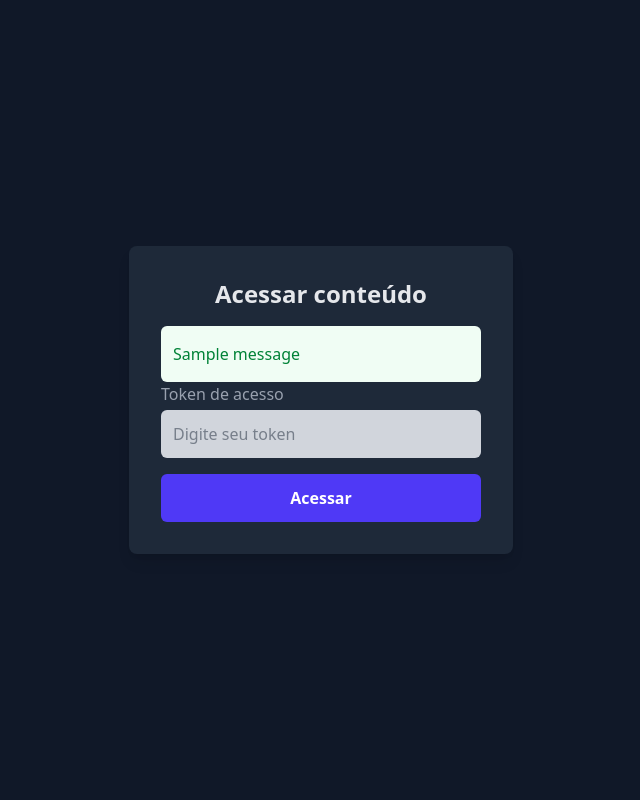
After one commit to inux13/mentorias-python, a Django app: page /mentorados/auth/ in a window 1280 px wide. The commit adds this page. Shown: the whole page, without its empty margins (319-959 px from the left). Run offline with Django 5.2, Linux system fonts and the light colour scheme; tables that the repository leaves empty hold one stand-in row (values such as "Sample post"); one stand-in notice (Sample message) is shown.

Commit message:
Continuação

```diff
--- /dev/null
+++ b/mentorados/auth.py
@@ -0,0 +1,4 @@
+from .models import Mentorados
+
+def valida_token(token):
+    return Mentorados.objects.filter(token=token).first()
--- /dev/null
+++ b/mentorados/templates/auth_mentorado.html
@@ -0,0 +1,29 @@
+{% extends "base.html" %}
+
+{% block 'body' %}
+    <div class="bg-gray-900 flex items-center justify-center h-screen">
+        <div class="bg-gray-800 p-8 rounded-lg shadow-lg text-center w-96">
+            <form action="{% url 'auth_mentorado' %}" method="POST"> {% csrf_token %}
+
+                <h2 class="text-2xl font-bold text-gray-200 mb-4">Acessar conteúdo</h2>
+                {% if messages %}
+                    {% for message in messages %}
+                        <div class="rounded-md {{message.tags}} mt-4">
+                            <div class="flex">
+                                <div class="ml-3 py-4">
+                                    {{message}}
+
+                                </div>
+
+                            </div>
+                        </div>
+                    {% endfor %}
+                {% endif %}
+                <label class="text-gray-400 block text-left mb-1">Token de acesso</label>
+                <input type="text" name="token" class="w-full p-3 rounded-md bg-gray-300 text-gray-800 focus:outline-none focus:ring-2 focus:ring-blue-500" placeholder="Digite seu token">
+
+                <button class="w-full mt-4 bg-indigo-600 text-white font-semibold p-3 rounded-md hover:bg-indigo-700 transition cursor-pointer">Acessar</button>
+            </form>
+        </div>
+    </div>
+{% endblock 'body' %}
--- a/mentorados/urls.py
+++ b/mentorados/urls.py
@@ -4,4 +4,6 @@ from . import views
 urlpatterns = [
     path('', views.mentorados, name='mentorados'),
     path('reunioes/', views.reunioes, name='reunioes'),
+    path('auth/', views.auth, name="auth_mentorado"),
+    path('escolher_dia/', views.escolher_dia, name='escolher_dia'),
 ]
--- a/mentorados/views.py
+++ b/mentorados/views.py
@@ -4,6 +4,7 @@ from .models import Mentorados, Navigators, DisponibilidadeHorarios
 from django.contrib import messages
 from django.contrib.messages import constants
 from datetime import datetime, timedelta
+from .auth import valida_token
 
 # Create your views here.
 def mentorados(request):
@@ -27,7 +28,7 @@ def mentorados(request):
 
     elif request.method == 'POST':
         nome = request.POST.get('nome')
-        foto = request.FILES.get('foto')
+        foto = request.FILES.get('foto', None)
         estagio = request.POST.get("estagio")
         navigator = request.POST.get('navigator')
 
@@ -51,7 +52,7 @@ def reunioes(request):
         data = request.POST.get('data')
         data = datetime.strptime(data, '%Y-%m-%dT%H:%M')
 
-        disponibilidades = DisponibilidadeHorarios.objects.filter(
+        disponibilidades = DisponibilidadeHorarios.objects.filter(mentor=request.user).filter(
             data_inicial__gte=(data - timedelta(minutes=50)),
             data_inicial__lte=(data + timedelta(minutes=50))
         )
@@ -67,3 +68,39 @@ def reunioes(request):
         disponibilidades.save()
         messages.add_message(request, constants.SUCCESS, 'HORÁRIO DISPONIBILIZADO COM SUCESSO')
         return redirect('reunioes')
+
+def auth(request):
+    if request.method == 'GET':
+        return render(request, 'auth_mentorado.html')
+    elif request.method == 'POST':
+        token = request.POST.get('token')
+
+        if not Mentorados.objects.filter(token=token).exists():
+            messages.add_message(request, constants.ERROR, 'TOKEN INVÁLIDO')
+            return redirect('auth_mentorado')
+
+        response = redirect('escolher_dia')
+        response.set_cookie('auth_token', token, max_age=3600)
+        return response
+
+def escolher_dia(request):
+    if not valida_token(request.COOKIES.get('auth_token')):
+        return redirect('auth_mentorado')
+
+    if request.method == 'GET':
+        mentorado = valida_token(request.COOKIES.get('auth_token'))
+
+        disponilidades = DisponibilidadeHorarios.objects.filter(
+            data_inicial__gte=datetime.now(),
+            agendado=False,
+            mentor=mentorado.user
+        ).values_list('data_inicial', flat=True)
+
+        datas = []
+        for i in disponilidades:
+           datas.append(i.date().strftime('%d-%m-%Y'))
+
+
+        # Mes e dia dinamicos
+
+        return render(request, 'escolher_dia.html', {'horarios': list(set(datas)), } )
```
Also changed, not shown: mentorados/models.py (+14 -1 lines), mentorados/templates/escolher_dia.html (added, +40 -0 lines), mentorados/templates/mentorados.html (+6 -2 lines), db.sqlite3, media/fotos/20230221_161811_6Eq79ma.gif (added), media/fotos/20230221_161811_8SYqpVe.gif (added), mentorados/migrations/0004_remove_mentorados_criado_em_mentorados_token.py (added), mentorados/migrations/0005_mentorados_criado_em.py (added), mentorados/migrations/0006_alter_mentorados_criado_em.py (added).
